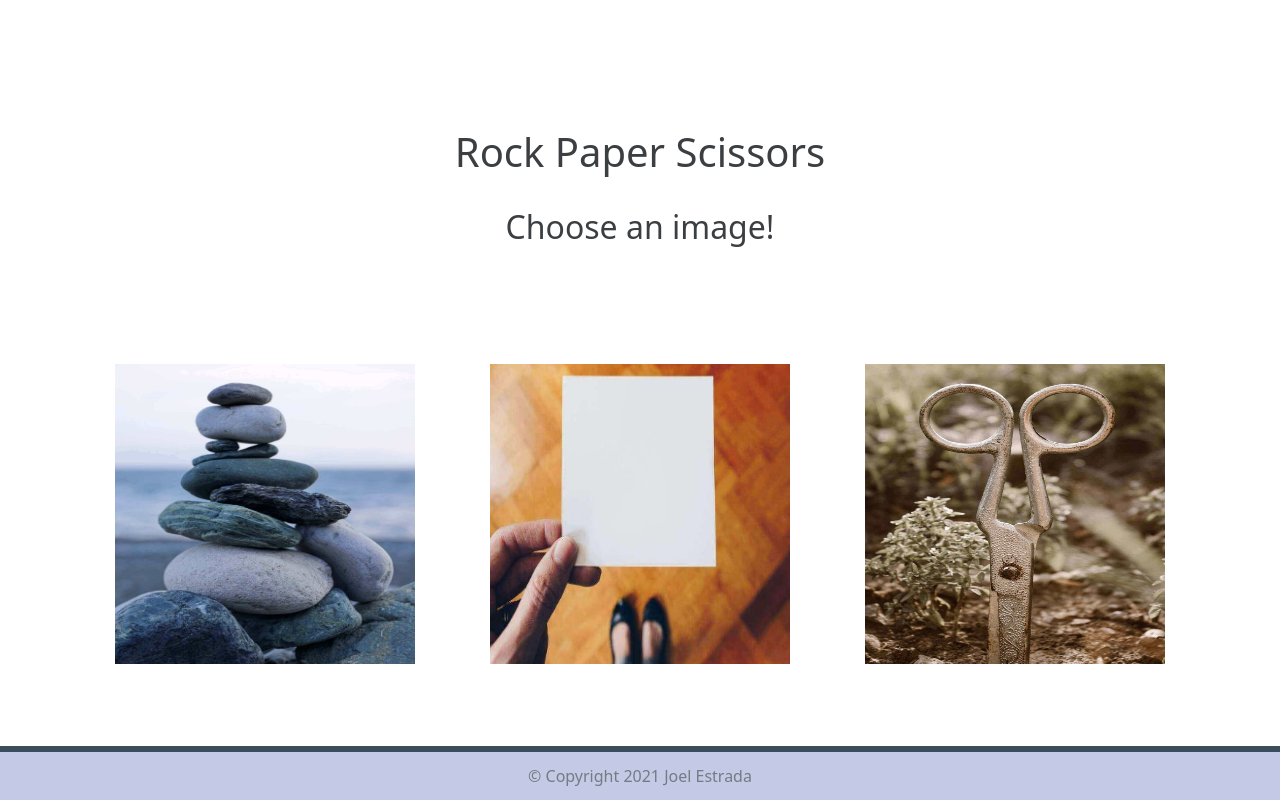
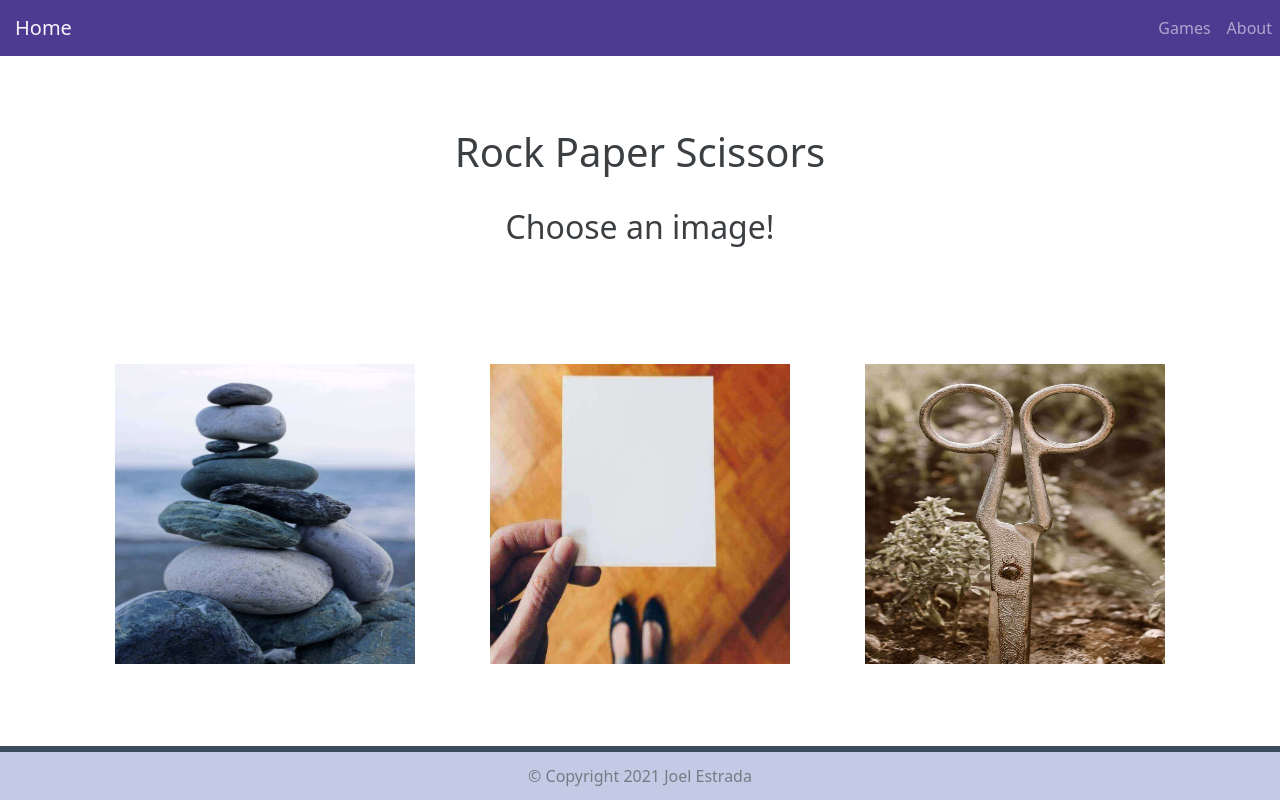
Before and after one commit to jre23/cartridge-gg, a React (Create React App) app in the folder client/: page /rps in a window 1280 px wide. Built offline with nearby package versions, Linux system fonts and the light colour scheme.

Commit message:
added navbar to rockpaperscissors component

```diff
--- a/client/src/components/NavLinks.jsx
+++ b/client/src/components/NavLinks.jsx
@@ -30,6 +30,8 @@ const NavLinks = () => {
               : location.pathname === "/games"
               ? "navbar navbar-expand-lg navbar-dark nav-games"
               : location.pathname === "/about"
+              ? "navbar navbar-expand-lg navbar-dark nav-about"
+              : location.pathname === "/rps"
               ? "navbar navbar-expand-lg navbar-dark nav-about"
               : "navbar navbar-expand-lg navbar-dark"
           }
--- a/client/src/pages/Games/RockPaperScissors.jsx
+++ b/client/src/pages/Games/RockPaperScissors.jsx
@@ -2,8 +2,9 @@ import React, { useState, useEffect } from "react";
 import rockImage from "../../images/rps/unsplash_morShani_rock.jpg";
 import paperImage from "../../images/rps/unsplash_kellySikkema_paper.jpg";
 import scissorsImage from "../../images/rps/unsplash_antonDarius_scissors.jpg";
+import NavLinks from "../../components/NavLinks";
 import Jumbotron from "../../components/Jumbotron";
-import GameImage from "../../components/GameImage";
+import Footer from "../../components/Footer";
 
 const RockPaperScissors = () => {
   // const [userChoice, setUserChoice] = useState({
```
